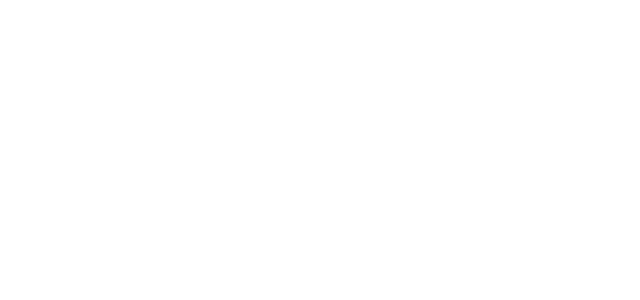
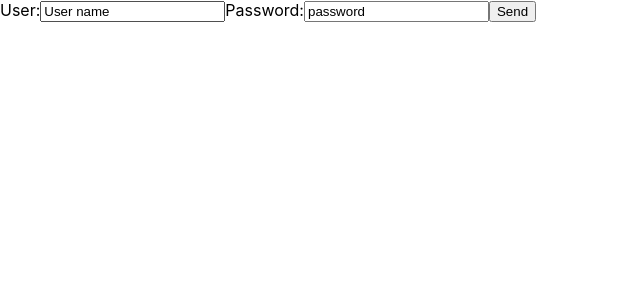
Before and after one commit to grabynsky/react-materials, a React (Create React App) app: page / in a window 1280 px wide. Shown: the top 300 px of the page, without its empty margins (0-640 px from the left). Built offline with nearby package versions, Linux system fonts and the light colour scheme.

Commit message:
old method create form

```diff
--- a/src/App.css
+++ b/src/App.css
@@ -1,38 +1,38 @@
-.App {
-  text-align: center;
-}
+/*.App {*/
+/*  text-align: center;*/
+/*}*/
 
-.App-logo {
-  height: 40vmin;
-  pointer-events: none;
-}
+/*.App-logo {*/
+/*  height: 40vmin;*/
+/*  pointer-events: none;*/
+/*}*/
 
-@media (prefers-reduced-motion: no-preference) {
-  .App-logo {
-    animation: App-logo-spin infinite 20s linear;
-  }
-}
+/*@media (prefers-reduced-motion: no-preference) {*/
+/*  .App-logo {*/
+/*    animation: App-logo-spin infinite 20s linear;*/
+/*  }*/
+/*}*/
 
-.App-header {
-  background-color: #282c34;
-  min-height: 100vh;
-  display: flex;
-  flex-direction: column;
-  align-items: center;
-  justify-content: center;
-  font-size: calc(10px + 2vmin);
-  color: white;
-}
+/*.App-header {*/
+/*  background-color: #282c34;*/
+/*  min-height: 100vh;*/
+/*  display: flex;*/
+/*  flex-direction: column;*/
+/*  align-items: center;*/
+/*  justify-content: center;*/
+/*  font-size: calc(10px + 2vmin);*/
+/*  color: white;*/
+/*}*/
 
-.App-link {
-  color: #61dafb;
-}
+/*.App-link {*/
+/*  color: #61dafb;*/
+/*}*/
 
-@keyframes App-logo-spin {
-  from {
-    transform: rotate(0deg);
-  }
-  to {
-    transform: rotate(360deg);
-  }
-}
+/*@keyframes App-logo-spin {*/
+/*  from {*/
+/*    transform: rotate(0deg);*/
+/*  }*/
+/*  to {*/
+/*    transform: rotate(360deg);*/
+/*  }*/
+/*}*/
--- a/src/App.tsx
+++ b/src/App.tsx
@@ -1,9 +1,12 @@
 import React, {FC} from 'react';
 import './App.css';
+import FormComponent from "./components/FormComponent/FormComponent";
 
 const App: FC = () => {
   return (
     <div className="App">
+
+      <FormComponent/>
 
     </div>
   );
--- /dev/null
+++ b/src/components/FormComponent/FormComponent.model.css
@@ -0,0 +1,9 @@
+.form{
+    display: flex;
+    flex-direction: column;
+    align-items: center;
+}
+
+.label-form{
+    display: block;
+}
--- /dev/null
+++ b/src/components/FormComponent/FormComponent.tsx
@@ -0,0 +1,64 @@
+import React, {FC, FormEvent, useState} from 'react';
+import styles from './FormComponent.model.css'
+
+type Props = {
+    username: string;
+    password: string;
+
+}
+
+const FormComponent: FC = () => {
+
+    const [formState, setFormState] = useState<Props>({
+        username: 'User name',
+        password: 'password',
+    })
+
+
+    const handlerSubmit = (event:FormEvent<HTMLFormElement>) => {
+        event.preventDefault();
+        let user = {
+            username: formState.username,
+            password: formState.password,
+        }
+        console.log(user);
+    };
+
+    const handlerInputChange = (event: FormEvent<HTMLInputElement>) => {
+        let input = event.target as HTMLInputElement;
+        setFormState({
+            ...formState,
+            [input.name]: input.value,
+        })
+    };
+    return (
+        <div>
+            <form className={styles.form} onSubmit={handlerSubmit}>
+                <label>User:
+                    <input
+                        className={styles.labelForm}
+                        type="text"
+                        name={'username'}
+                        value={formState.username}
+                        onInput={handlerInputChange}
+                    />
+                </label>
+
+                <label>Password:
+                    <input
+                        className={styles.labelForm}
+                        type="text"
+                        name={'password'}
+                        value={formState.password}
+                        onInput={handlerInputChange}
+                    />
+                </label>
+
+                <button>Send</button>
+
+            </form>
+        </div>
+    );
+};
+
+export default FormComponent;
--- /dev/null
+++ b/src/declaration.d.ts
@@ -0,0 +1,4 @@
+declare module "*.css" {
+    const content: {[className: string]: string};
+    export default content;
+}
```
